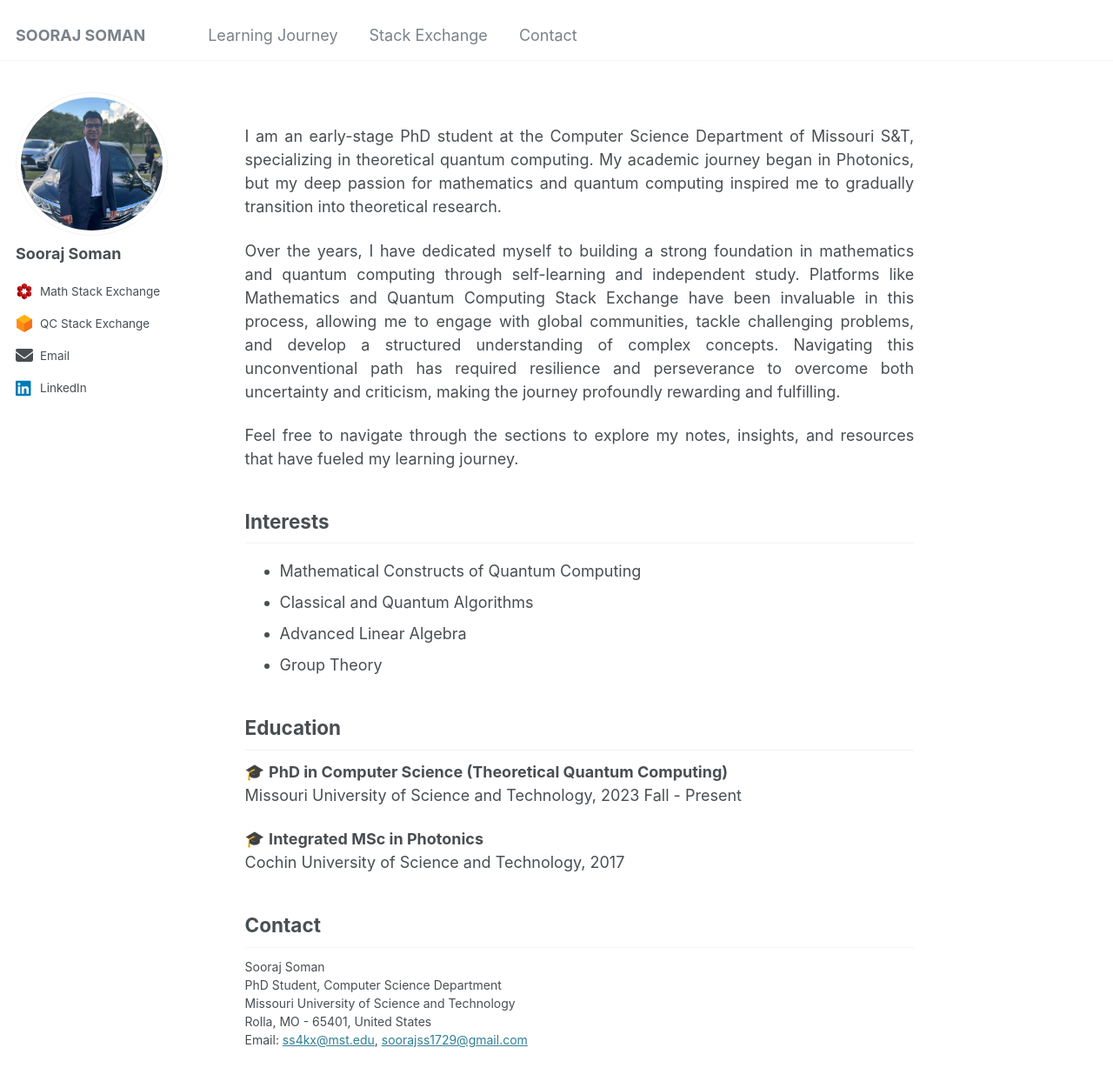
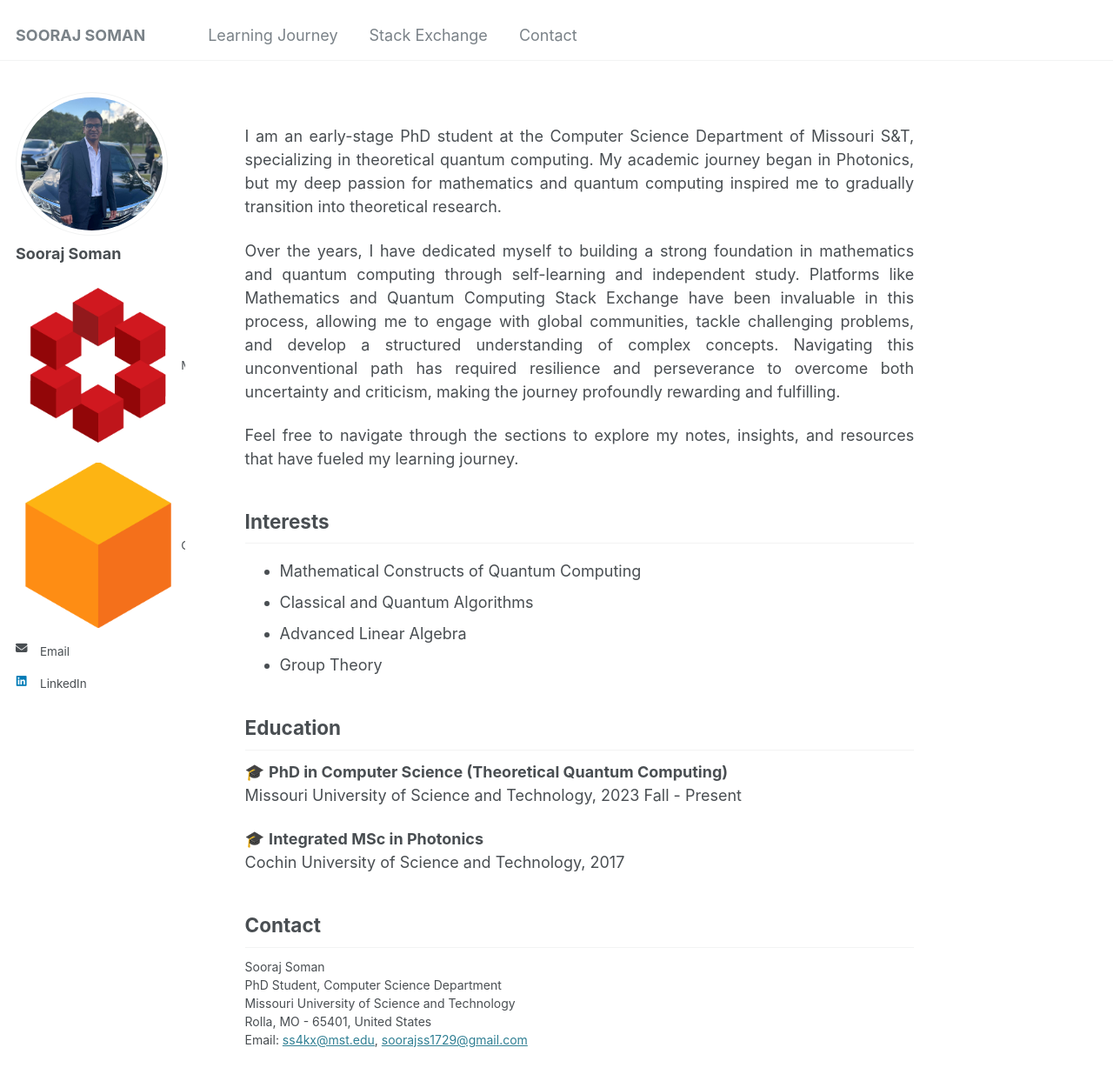
Before and after one commit to soorajss1729/soorajss1729.github.io, a Jekyll site: the page built from _pages/about.md, in a window 1280 px wide and 1400 px high. Shown: the top 1243 px of the window at 87% size. Built offline with Jekyll 4.4.1, drawn with Linux system fonts in a browser that asks for light colours.

Commit message:
Update main.scss

```diff
--- a/assets/css/main.scss
+++ b/assets/css/main.scss
@@ -42,34 +42,30 @@
 
 
 .author__urls li {
-  display: flex;
-  align-items: center; /* Vertically align items */
-  margin-bottom: 8px;  /* Space between items */
+  display: flex;          /* Align items horizontally */
+  align-items: center;    /* Ensure vertical alignment */
+  margin-bottom: 8px;     /* Consistent spacing */
+}
+
+.author-icon, .author__urls i {
+  width: 20px;            /* Set consistent icon size */
+  height: 20px;
+  margin-right: 8px;      /* Space between icon and text */
+  display: inline-block;
+  vertical-align: middle; /* Align images/icons vertically with text */
+}
+
+.author__urls img {
+  vertical-align: middle; /* Align SE images properly with text */
 }
 
 .author__urls a {
-  display: flex;
-  align-items: center;
+  display: flex;          /* Align text and icons together */
+  align-items: center;    /* Ensure text aligns vertically with icons */
   color: inherit;
   text-decoration: none;
 }
 
-.author__urls img, .author__urls i {
-  width: 20px;          /* Set fixed width */
-  height: 20px;         /* Set fixed height */
-  margin-right: 8px;    /* Space between icon and text */
-  display: inline-block;
-}
-
-.author__urls i {
-  font-size: 20px;      /* Match Font Awesome icons to image size */
-  line-height: 20px;    /* Prevent extra space */
-}
-
-.author__urls span {
-  line-height: 20px;    /* Align text properly */
-  vertical-align: middle;
-}
 
 
 
```
